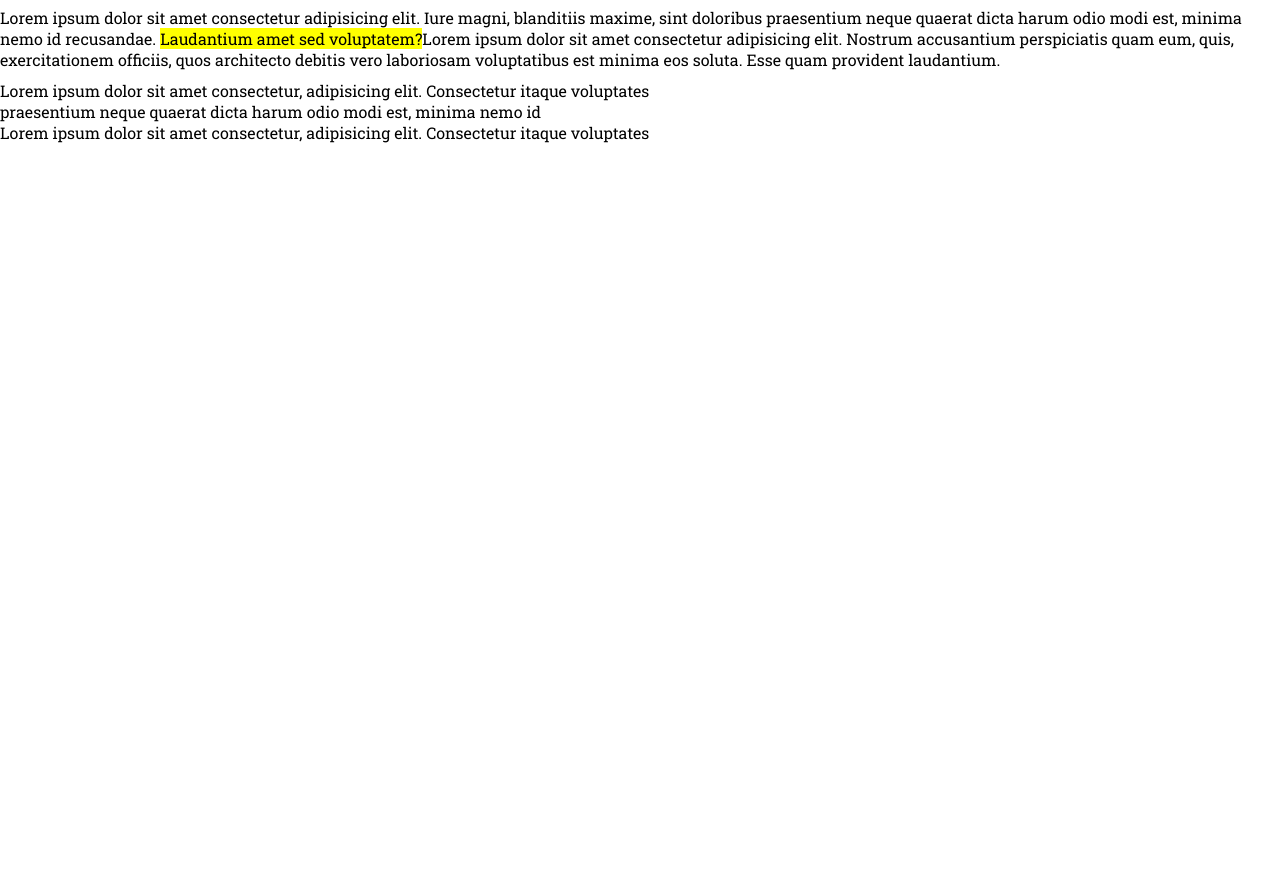
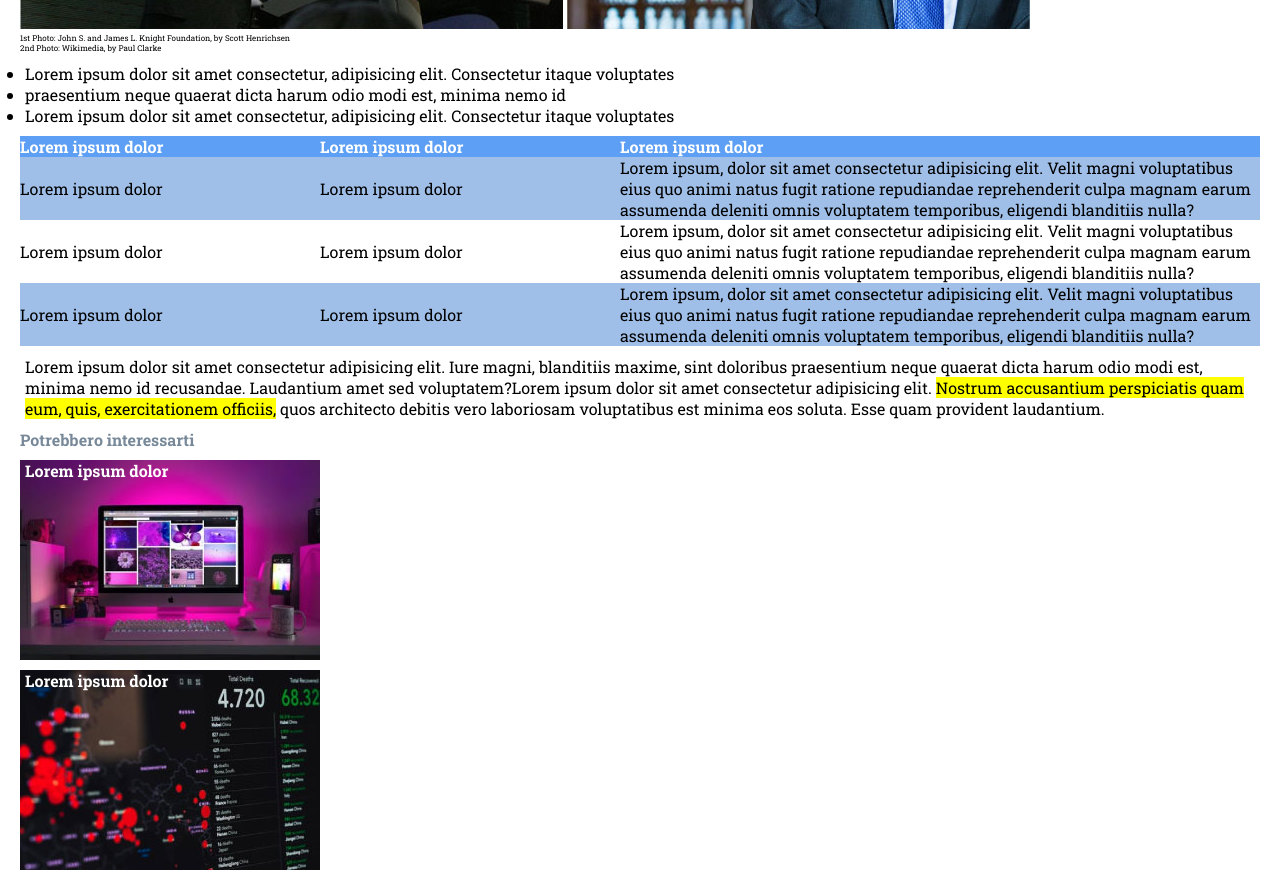
Before and after one commit to ElenaRuscitto/html-css-booleaner, a plain HTML site: page index.html in a window 1280 px wide. Shown: the part 583-1458 px from the top of the page. Before the commit the page ends 800 px from the top, so only its background shows below. Drawn offline with Linux system fonts and the light colour scheme.

Commit message:
[finish] ex

```diff
--- a/css/main.css
+++ b/css/main.css
@@ -8,9 +8,10 @@ box-sizing: border-box;
 header{
   background-color:#5c9ff5;
   padding-top: 40px;
-  background-image:url(../img/Screenshot\ 2024-01-15\ 143042.png);
+  background-image:url(../img/pattern.png);
   background-repeat: repeat;
-  background-size: contain;
+  background-position: top;
+  height: 100px;
 }
 
 #logo{
@@ -23,6 +24,10 @@ body{
 }
 
 /* MAIN  */
+
+main{
+  margin: 5px 20px;
+}
 .autore{
   color: lightslategray;
   margin-top: 5px;
@@ -43,9 +48,49 @@ figcaption{
 }
 
 .paragrafo{
-  margin-top: 10px;
+  margin: 10px 5px;
+  mar
 }
 
 .evidenziatura{
   background-color: yellow;
 }
+
+table{
+  text-align: left;
+  border-collapse: collapse;
+}
+
+thead{
+  background-color: #5c9ff5;
+  color: white;
+  width: 300px;
+}
+
+table .first{
+  width: 300px;
+}
+
+.colore-scuro{
+  background-color: #9fbfe8;
+}
+
+/* footer */
+.conteiner-monitor{
+  background-image: url(../img/monitor.jpg);
+  width: 300px;
+  height: 200px;
+  margin-top: 10px;
+}
+.conteiner-graph{
+  background-image: url(../img/graph.jpg);
+  width: 300px;
+  height: 200px;
+  margin-top: 10px;
+}
+
+.descrizione-img{
+  color: white;
+  margin-left: 5px;
+  margin-top: 10px;
+}
--- a/index.html
+++ b/index.html
@@ -41,19 +41,72 @@
 <!-- testo -->
 <section>
 
+    <ul class="paragrafo">
+      <li>Lorem ipsum dolor sit amet consectetur, adipisicing elit. Consectetur itaque voluptates</li>
+      <li> praesentium neque quaerat dicta harum odio modi est, minima nemo id</li>
+      <li>Lorem ipsum dolor sit amet consectetur, adipisicing elit. Consectetur itaque voluptates</li>
+    </ul>
+
+  </section>
+  <!-- /testo -->
+
+  <!-- talella -->
+    <table>
+      <thead>
+        <tr>
+          <th>Lorem ipsum dolor</th>
+          <th>Lorem ipsum dolor</th>
+          <th>Lorem ipsum dolor</th>
+        </tr>
+      </thead>
+
+      <tbody>
+        <tr class="colore-scuro">
+          <td class="first">Lorem ipsum dolor</td>
+          <td class="first">Lorem ipsum dolor</td>
+          <td class="last">Lorem ipsum, dolor sit amet consectetur adipisicing elit. Velit magni voluptatibus eius quo animi natus fugit ratione repudiandae reprehenderit culpa magnam earum assumenda deleniti omnis voluptatem temporibus, eligendi blanditiis nulla?</td>
+        </tr>
+
+        <tr>
+          <td class="first">Lorem ipsum dolor</td>
+          <td class="first">Lorem ipsum dolor</td>
+          <td class="last">Lorem ipsum, dolor sit amet consectetur adipisicing elit. Velit magni voluptatibus eius quo animi natus fugit ratione repudiandae reprehenderit culpa magnam earum assumenda deleniti omnis voluptatem temporibus, eligendi blanditiis nulla?</td>
+        </tr>
+
+        <tr class="colore-scuro">
+          <td class="first">Lorem ipsum dolor</td>
+          <td class="first">Lorem ipsum dolor</td>
+          <td class="last">Lorem ipsum, dolor sit amet consectetur adipisicing elit. Velit magni voluptatibus eius quo animi natus fugit ratione repudiandae reprehenderit culpa magnam earum assumenda deleniti omnis voluptatem temporibus, eligendi blanditiis nulla?</td>
+        </tr>
+
+      </tbody>
+    </table>
+     <!-- /talella -->
+
+  <section>
+
     <p class="paragrafo">
-    Lorem ipsum dolor sit amet consectetur adipisicing elit. Iure magni, blanditiis maxime, sint doloribus praesentium neque quaerat dicta harum odio modi est, minima nemo id recusandae. <span class="evidenziatura">Laudantium amet sed voluptatem?</span>Lorem ipsum dolor sit amet consectetur adipisicing elit. Nostrum accusantium perspiciatis quam eum, quis, exercitationem officiis, quos architecto debitis vero laboriosam voluptatibus est minima eos soluta. Esse quam provident laudantium.
+        Lorem ipsum dolor sit amet consectetur adipisicing elit. Iure magni, blanditiis maxime, sint doloribus praesentium neque quaerat dicta harum odio modi est, minima nemo id recusandae. Laudantium amet sed voluptatem?Lorem ipsum dolor sit amet consectetur adipisicing elit. <span class="evidenziatura">Nostrum accusantium perspiciatis quam eum, quis, exercitationem officiis,</span> quos architecto debitis vero laboriosam voluptatibus est minima eos soluta. Esse quam provident laudantium.
     </p>
+  </section>
 
-      <ul class="paragrafo">
-        <li>Lorem ipsum dolor sit amet consectetur, adipisicing elit. Consectetur itaque voluptates</li>
-        <li> praesentium neque quaerat dicta harum odio modi est, minima nemo id</li>
-        <li>Lorem ipsum dolor sit amet consectetur, adipisicing elit. Consectetur itaque voluptates</li>
-      </ul>
+  <footer>
+    <span class="autore"> <strong>Potrebbero interessarti</strong></span>
+
+    <div class="conteiner-monitor">
+      <strong class="descrizione-img">Lorem ipsum dolor</strong>
+    </div>
+
+    <div class="conteiner-graph">
+      <strong class="descrizione-img">Lorem ipsum dolor</strong>
+    </div>
+  </footer>
 
 
-</section>
-<!-- /testo -->
+
+
+
+
 
 </main>
 
```
